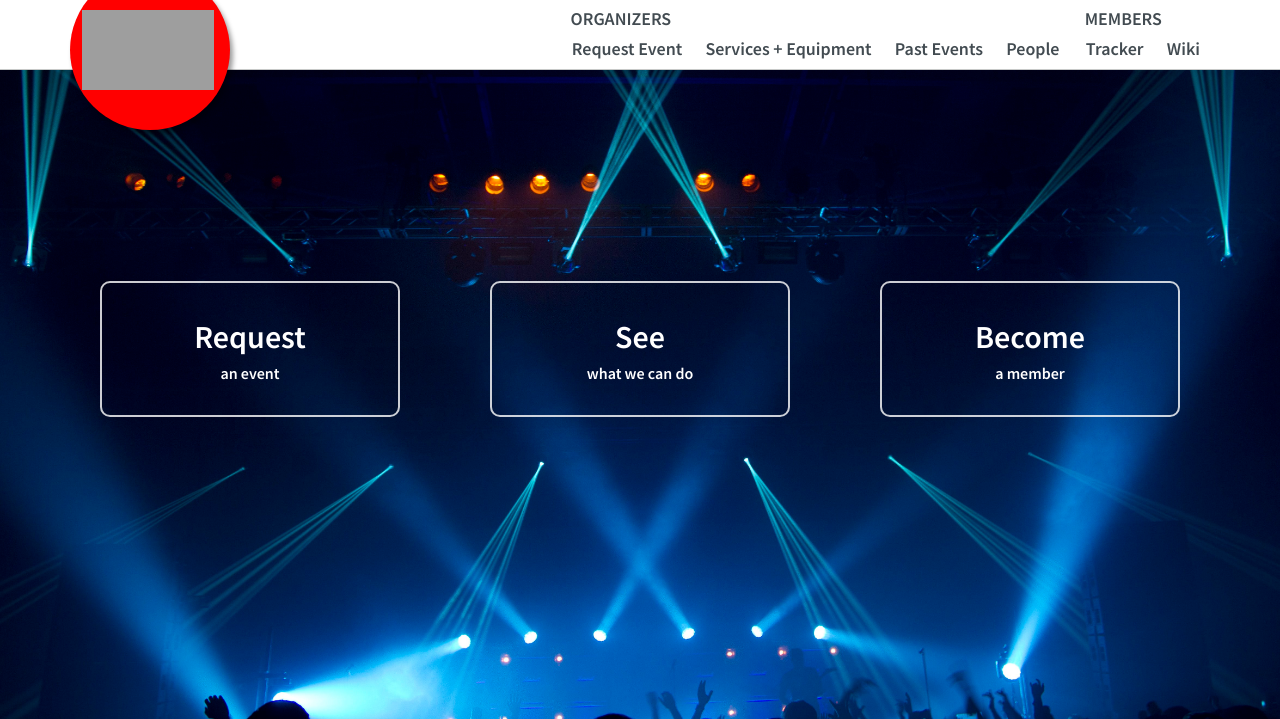
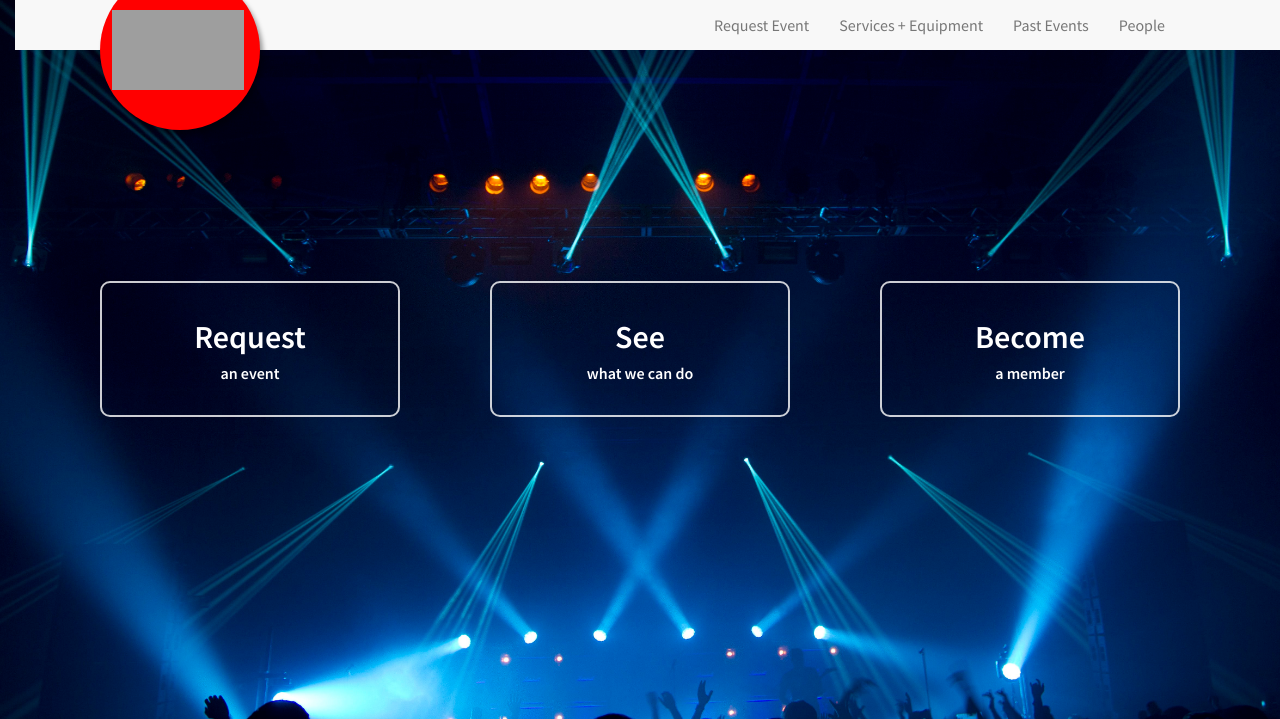
Before and after one commit to ABTech/abtech.org, a Django app: page / in a window 1280 px wide. Shown: the top 719 px of the page. Run offline with Django 3.2, Linux system fonts and the light colour scheme; some libraries are stand-ins or nearby versions; grey boxes are pictures that could not be loaded.

Commit message:
sigh css

```diff
--- a/static/css/style.css
+++ b/static/css/style.css
@@ -12,136 +12,96 @@ html {
     background: #ebeeed;
 }
 
-      .starter-template {
-        padding: 40px 15px;
-        text-align: center;
+.navbar-collapse li {
+    text-align: right;
 }
 
-      header {
-        /*position: fixed;*/
+.navbar-collapse {
+    float: right;
+    /*padding: 20px;*/
+    background-color: #f8f8f8;
+}
+
+/* standard navbar */
+@media (min-width: 768px) {
+  .navbar-collapse {
+      width: 100%;
+  }
+}
+
+/* mobile navbar */
+@media (max-width: 767px) {
+  .navbar-collapse {
+      width: 50%;
+  }
+}
+
+.container-fluid {
+    background: transparent;
+}
+
+.navbar-default {
+    background: transparent;
+    border-color: transparent;
+}
+
+.navbar-header {
+    background-color: #f8f8f8;
+}
+
+.navbar-nav {
+    background-color: #f8f8f8;
+}
+
+#logo {
     position: absolute;
-        top: 0;
-        left: 0;
-        right: 0;
-        z-index: 10;
-        height: 120px;
-        border-bottom: solid 1px transparent;
-        -webkit-transition: background-color 0.1s ease-out,
-                            color 0.1s ease-out,
-                            border-color 0.1s ease-out;
-        -moz-transition:    background-color 0.1s ease-out,
-                            color 0.1s ease-out,
-                            border-color 0.1s ease-out;
-        -o-transition:      background-color 0.1s ease-out,
-                            color 0.1s ease-out,
-                            border-color 0.1s ease-out;
-        transition:         background-color 0.1s ease-out,
-                            color 0.1s ease-out,
-                            border-color 0.1s ease-out;
-      }
-      header #logo {
-        float: left;
+    top: -30px;
+    left: 100px;
+     /*float: left */
     padding-top: 40px;
     padding-left: 12px;
     width: 160px;
     height: 160px;
     border-radius: 50%;
     background: red;
-        box-shadow: 3px 5px 5px rgba(0,0,0,0.4);
+    box-shadow: 3px 5px 5px rgba(0, 0, 0, 0.4);
 }
-      header #logo img {
+
+#logo img {
     width: 132px;
     height: 80px;
 }
-      header .container {
-        padding-top: 20px;
-      }
 
-      header.with-background {
-        position: fixed;
-        color: #424b51;
-        background-color: rgba(255,255,255, 1);
-        margin-top: -50px;
-        border-bottom: solid 1px #c7c9c8;
-      }
-
-      .header-nav {
-        position: relative;
-
-      }
-      .header-nav ul {
-        float: right;
-        padding-left: 0;
-        list-style: none;
-        padding: 35px 0 0 0;
-        margin-top: 30px;
-        margin-bottom: 0;
-      }
-      .header-nav li {
-        display: inline-block;
-        float: none;
-        position: relative;
-      }
-      .header-nav .heading {
-        text-transform: uppercase;
-        left: 12px; /* why is this not 10? */
-        bottom: 30px;
-        width: 0;
-        overflow: visible;
-      }
-      .header-nav li {
-        color: #CCCCCC;
-        font-weight: 600;
-        font-size: 18px;
-        text-shadow: 1px 1px rgba(0,0,0,0.4);
-        -webkit-transition: text-shadow 0.1s ease-out;
-        -moz-transition:    text-shadow 0.1s ease-out;
-        -o-transition:      text-shadow 0.1s ease-out;
-        transition:         text-shadow 0.1s ease-out;
-      }
-      .header-nav li a {
-        color: #CCCCCC;
-        padding: 30px 10px 20px 10px;
-      }
-      .header-nav li a:hover {
-        color: #FFFFFF;
-        text-decoration: none;
-      }
-
-      header.with-background .header-nav li {
-        color: #424b51;
-        text-shadow: none;
-      }
-      header.with-background .header-nav li a {
-        color: #424b51;
-      }
-      header.with-background .header-nav li a:hover {
-        color: #424b51;
-      }
-
-      #lead{
+#lead {
     height: 90%;
     min-height: 450px;
     background-image: url('../img/backgrounds/background-2.jpg');
     background-color: #999999;
-        background-size: 100%;
+    /*background-size: 100%;*/
     background-position: center;
     background-repeat: no-repeat;
     padding-top: 50px;
+    -webkit-background-size: cover;
+    -moz-background-size: cover;
+    -o-background-size: cover;
+    background-size: cover;
 }
+
 #lead .container {
     height: 100%;
     position: relative;
 }
+
 #lead .container .row {
     position: absolute;
     top: 30%;
     width: 100%;
 }
+
 #lead .lead-item {
     display: block;
     background-color: transparent;
-        border: 2px solid rgba(255,255,255,0.8);
+    border: 2px solid rgba(255, 255, 255, 0.8);
     border-radius: 10px;
     margin: 30px;
     padding: 30px;
@@ -158,11 +118,13 @@ html {
     color 0.1s ease-out;
 
 }
+
 #lead .lead-item:hover {
-        background-color: rgba(255,255,255,0.8);
+    background-color: rgba(255, 255, 255, 0.8);
     color: #424b51;
     text-decoration: none;
 }
+
 #lead .lead-emphasis {
     font-size: 32px;
 }
@@ -173,6 +135,7 @@ html {
     margin-top: 30px;
     padding: 15px;
 }
+
 .content-sidebar {
     background: #FFFFFF;
     border-bottom: solid 1px #c7c9c8;
@@ -180,6 +143,7 @@ html {
     padding: 65px 15px 15px 15px;
     position: relative;
 }
+
 .content-sidebar h1 {
     display: block;
     margin: 0;
@@ -202,3 +166,11 @@ html {
 .normal-content {
     padding-top: 100px;
 }
+
+.navbar-collapse .rightmost {
+    margin-right: 100px;
+}
+
+.navbar-collapse.in .rightmost, .navbar-collapse.collapsing .rightmost {
+    margin-right: 0px;
+}
--- a/templates/base.html
+++ b/templates/base.html
@@ -4,6 +4,7 @@
 
 <head><title> AB Tech: {% block title %}  {% endblock %}</title>
   <meta http-equiv="Content-Type" content="text/html; charset=iso-8859-1">
+  <meta name="viewport" content="width=device-width, initial-scale=1">
   <link rel="icon" href="{% static 'img/favicon.ico' %}">
 
   <!-- Bootstrap core CSS -->
--- a/templates/header.html
+++ b/templates/header.html
@@ -1,13 +1,14 @@
 {% load staticfiles %}
 <body>
-<header>
-  <div class="container">
+
+
+<div class="navbar navbar-default navbar-fixed-top">
   <div id="logo">
   <a href="{% url 'website:index' %}"><img src="{% static 'img/abtech-sketched.svg' %}" alt="AB Tech Logo"></a>
 </div>
-
-    <div id="header-expander">
-      <button type="button" class="navbar-toggle collapsed" data-toggle="collapse" data-target="#navbar"
+  <div class="container-fluid">
+    <div class="navbar-header">
+      <button type="button" class="navbar-toggle collapsed" data-toggle="collapse" data-target="#navbar1"
               aria-expanded="false" aria-controls="navbar">
         <span class="sr-only">Toggle navigation</span>
         <span class="icon-bar"></span>
@@ -16,19 +17,16 @@
       </button>
     </div>
 
-    <nav class="header-nav">
-      <ul>
-        <li class="heading">Organizers</li>
+    <div class="collapse navbar-collapse" id="navbar1">
+        <ul class="nav navbar-nav navbar-right">
           <li><a href="{% url 'website:request' %}">Request Event</a></li>
           <li><a href="{% url 'website:equipment' %}">Services + Equipment</a></li>
           <li><a href="{% url 'website:events' %}">Past Events</a></li>
-        <li><a href="{% url 'website:crew' %}">People</a></li>
-        <li class="heading">Members</li>
-        <li><a href="https://tracker.abtech.org/">Tracker</a></li>
-        <li><a href="https://www.abtech.org/wiki/">Wiki</a></li>
+          <li class="rightmost"><a href="{% url 'website:crew' %}">People</a></li>
         </ul>
-    </nav>
+      </div>
+    </div>
 
   </div>
   <!-- /.container -->
-</header>
+</div>
--- a/website/views.py
+++ b/website/views.py
@@ -25,7 +25,6 @@ class RequestView(TemplateView):
     template_name = "request.html"
 
 
-
 class MarkdownView(TemplateView):
 
     template_name = "markdown-view.html"
@@ -33,9 +32,7 @@ class MarkdownView(TemplateView):
 
     def get_context_data(self, **kwargs):
         context = super(MarkdownView, self).get_context_data(**kwargs)
-        print(settings.PROJECT_DIR)
         markdown_dir = settings.PROJECT_DIR / "templates/markdown/"
-        print(markdown_dir)
         path = str(markdown_dir / self.markdown)
         with open(path) as f:
             context['raw_content'] = f.read()
```
Lines whose indentation alone changed are shown as unchanged.
